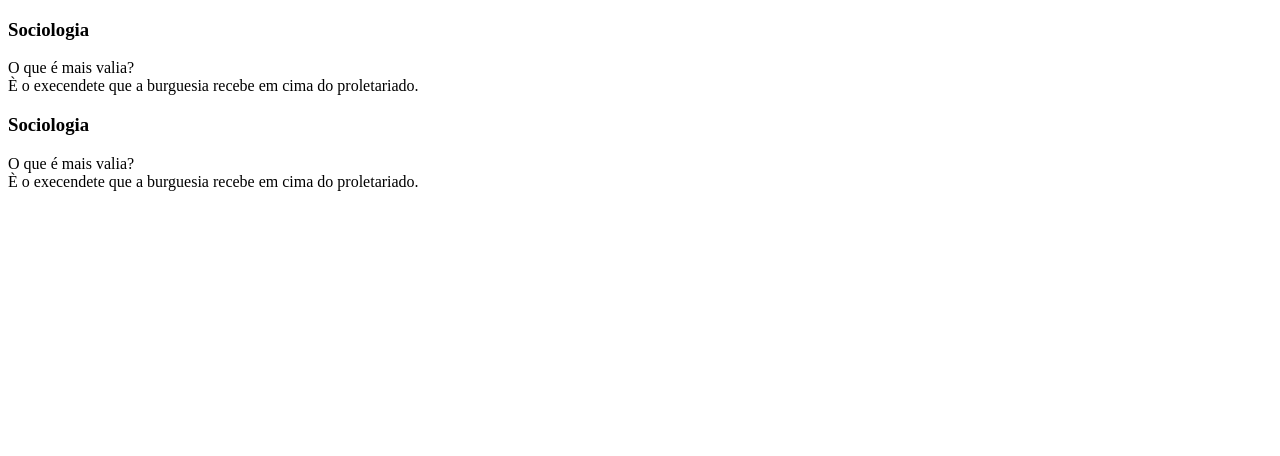
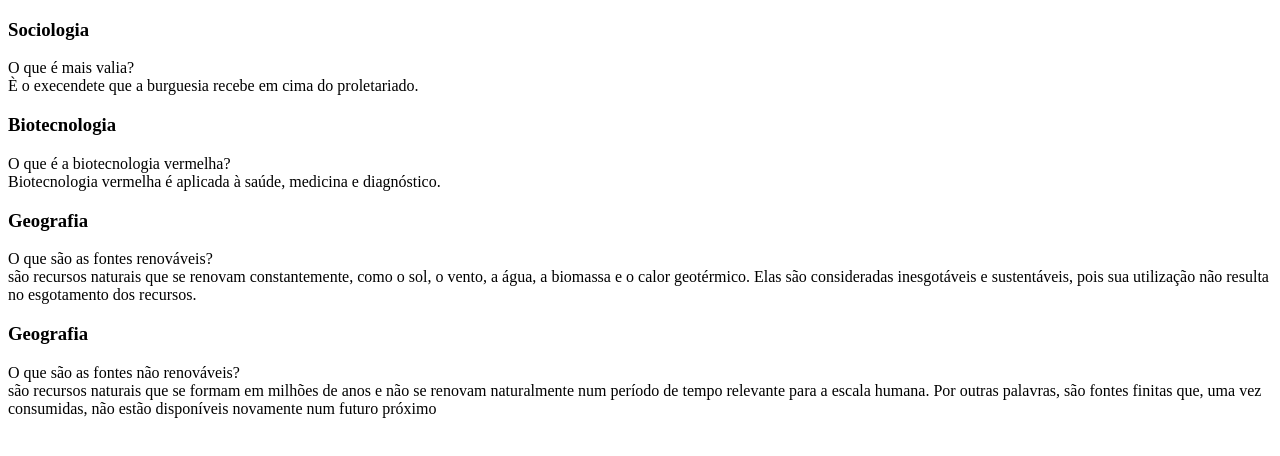
Before and after one commit to thaismacedo2/flashcard, a plain HTML site: page index.html in a window 1280 px wide. Drawn offline with Linux system fonts and the light colour scheme.

Commit message:
Add files via upload

```diff
--- a/index.html
+++ b/index.html
@@ -21,15 +21,37 @@
              </article>
              <article class="cartao">
                 <div class="cartao__conteudo">
-                  <h3> Sociologia </h3>
+                  <h3> Biotecnologia </h3>
                         <div class="cartao__conteudo__pergunta">
-                             O que é mais valia?
+                             O que é a biotecnologia vermelha?
                           </div>
                          <div class="cartao__conteudo__resposta">
-                              È o execendete que a burguesia recebe em cima do proletariado.
+                           Biotecnologia vermelha é aplicada à saúde, medicina e diagnóstico.
                            </div>
                   </div>
                </article>
+               <article class="cartao">
+                  <div class="cartao__conteudo">
+                    <h3> Geografia </h3>
+                          <div class="cartao__conteudo__pergunta">
+                               O que são as fontes renováveis?
+                            </div>
+                           <div class="cartao__conteudo__resposta">
+                              são recursos naturais que se renovam constantemente, como o sol, o vento, a água, a biomassa e o calor geotérmico. Elas são consideradas inesgotáveis e sustentáveis, pois sua utilização não resulta no esgotamento dos recursos.
+                             </div>
+                    </div>
+                 </article>
+                 <article class="cartao">
+                  <div class="cartao__conteudo">
+                    <h3> Geografia </h3>
+                          <div class="cartao__conteudo__pergunta">
+                               O que são as fontes não renováveis?
+                            </div>
+                           <div class="cartao__conteudo__resposta">
+                              são recursos naturais que se formam em milhões de anos e não se renovam naturalmente num período de tempo relevante para a escala humana. Por outras palavras, são fontes finitas que, uma vez consumidas, não estão disponíveis novamente num futuro próximo
+                             </div>
+                    </div>
+                 </article>
         </section>
 </body>
 </html>
```
Also changed, not shown: style.css (added).
